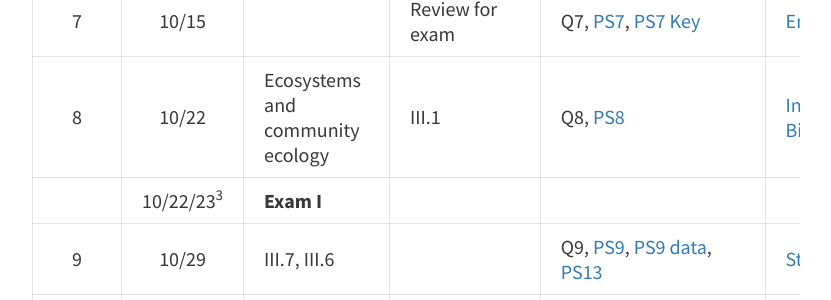
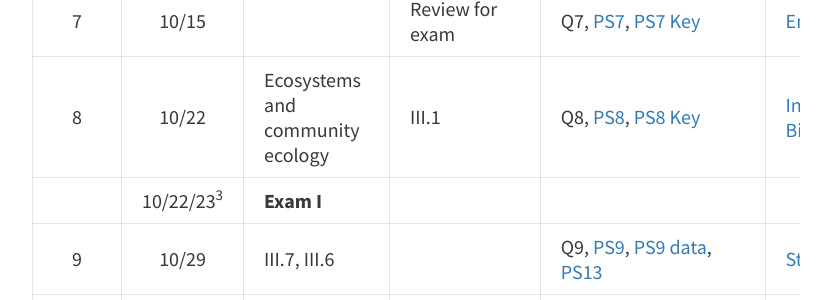
Before and after one commit to davan690/ColbyEcology.github.io, a Jekyll site: the page built from pages/lecture_schedule.md, in a window 1280 px wide and 900 px high, scrolled down 1348 px. Shown: the part 156-456 px from the top of the window, without its empty margins (224-1055 px from the left). Built offline with Jekyll 4.4.1, drawn with Linux system fonts in a browser that asks for light colours.

Commit message:
ps 8 key added

```diff
--- a/pages/lecture_schedule.md
+++ b/pages/lecture_schedule.md
@@ -24,7 +24,7 @@ Week | Date  | Topics | Readings<sup>1</sup> | Assignments<sup>2</sup>| Lecture
 5    | 10/1  | | I.1, I.12| Q5, [PS5](https://drive.google.com/open?id=1ZCFc769NRIr2AcODB3YHdekwoE-Q_0txEZKVrmgc8XU), [PS5 Key](https://drive.google.com/open?id=1Ti6Ms3dlhJzBE9RNu5b6-fxnp53LVFtBVJTxrQw0d3I) | [NichesLec](https://drive.google.com/open?id=1DAfFPTsyPavZTAiw43U4sHEomd3ATOgvCtgGFTrlbp8), [GeoDistLec](https://drive.google.com/open?id=1zHEiFQZ2x1nG1VCFrOQsrtt-FWWR9LBAQFAzQ3qXf8Q), [Neutralism&PhasePlanesLec](https://drive.google.com/open?id=1OJsvlYL__ou4zQ1jYIpQnIEXEX-PnUpk)|
 6    | 10/8  | | II.11, II.6, II.7.1–3| Q6, [PS6](NoPSet6.html) | [MutualismLec](https://drive.google.com/open?id=1go0qrBAUxh311oKOPM8rGKgT4O_oiUW0flhbLPhgFxc), [CompetitionLec](https://drive.google.com/open?id=1P_-_UEh3juuqA3-t6bY_MrMt7r2DH3UY-NsxGB-dQSo) |
 7    | 10/15 | | Review for exam | Q7, [PS7](https://drive.google.com/open?id=18KP-SbdzoLiYJxz65KuZgoXs5h5e_TF2NnuxN49jgw4), [PS7 Key](https://drive.google.com/open?id=1X_3nHuhjY4EN-fEgs68H5TiBj0VFs47-zJ_pPceSCs8) | [EnemyVictimLec](https://drive.google.com/open?id=1zMQA0JY2aYPwve5vAOreWIExRyhQ9cKzjiJmQ9_N_nQ) |
-8    | 10/22 | Ecosystems and community ecology | III.1  | Q8, [PS8](https://drive.google.com/open?id=1b42MPPyE9pLyQ34Dl7mA4fqFHx7YNQqESHQuWGlzQGE) | [IntroEcosys&Comms](https://drive.google.com/open?id=1dIjnLdP9WF-4cleJY7QFJfYG6ZUjZik5CzNq2NbjeW8), [Bio&CommDivLec](https://drive.google.com/open?id=1jU63m_HAfLZvDJ2Zvwun-Tqv4lTeYsAbyqP8KFoqSng)  |
+8    | 10/22 | Ecosystems and community ecology | III.1  | Q8, [PS8](https://drive.google.com/open?id=1b42MPPyE9pLyQ34Dl7mA4fqFHx7YNQqESHQuWGlzQGE), [PS8 Key](https://drive.google.com/open?id=13uBW2sTQFBAk6LqH5ckXMQMRRMxngmclcUzeAfYhqMA) | [IntroEcosys&Comms](https://drive.google.com/open?id=1dIjnLdP9WF-4cleJY7QFJfYG6ZUjZik5CzNq2NbjeW8), [Bio&CommDivLec](https://drive.google.com/open?id=1jU63m_HAfLZvDJ2Zvwun-Tqv4lTeYsAbyqP8KFoqSng)  |
 &nbsp; | 10/22/23<sup>3</sup> | **Exam I** | | | |
 9    | 10/29 | III.7, III.6 | | Q9, [PS9](https://drive.google.com/open?id=1kL7QEtWAkMqBhhVdMBRolQhtvUgYIAQipHKYD1rjP6k), [PS9 data](https://drive.google.com/open?id=1V8Aoee-3ralescwjSuUP4lbeKL6B4gKo), [PS13](https://drive.google.com/open?id=1GQFPERSJDjrD_8_-OvVXyiiRYXU7-GEeTDLV2FZHaBU) | [StrucDive&Webs](https://drive.google.com/open?id=1KEVBEKncd_UqQ4wA-RF1k4qgJ0iwOcVRNxVXBSFGE4U) |
 10   | 11/5  | III.9, III.11, III.12| | Q10, PS10 | |
```
